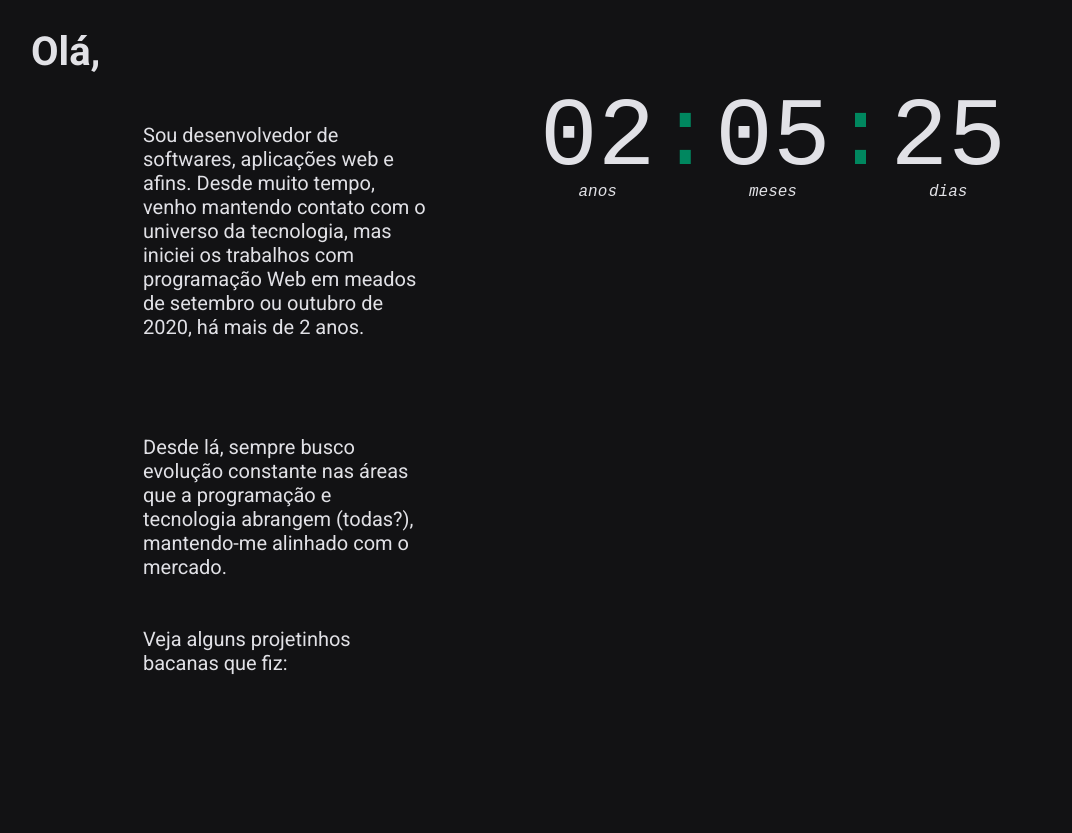
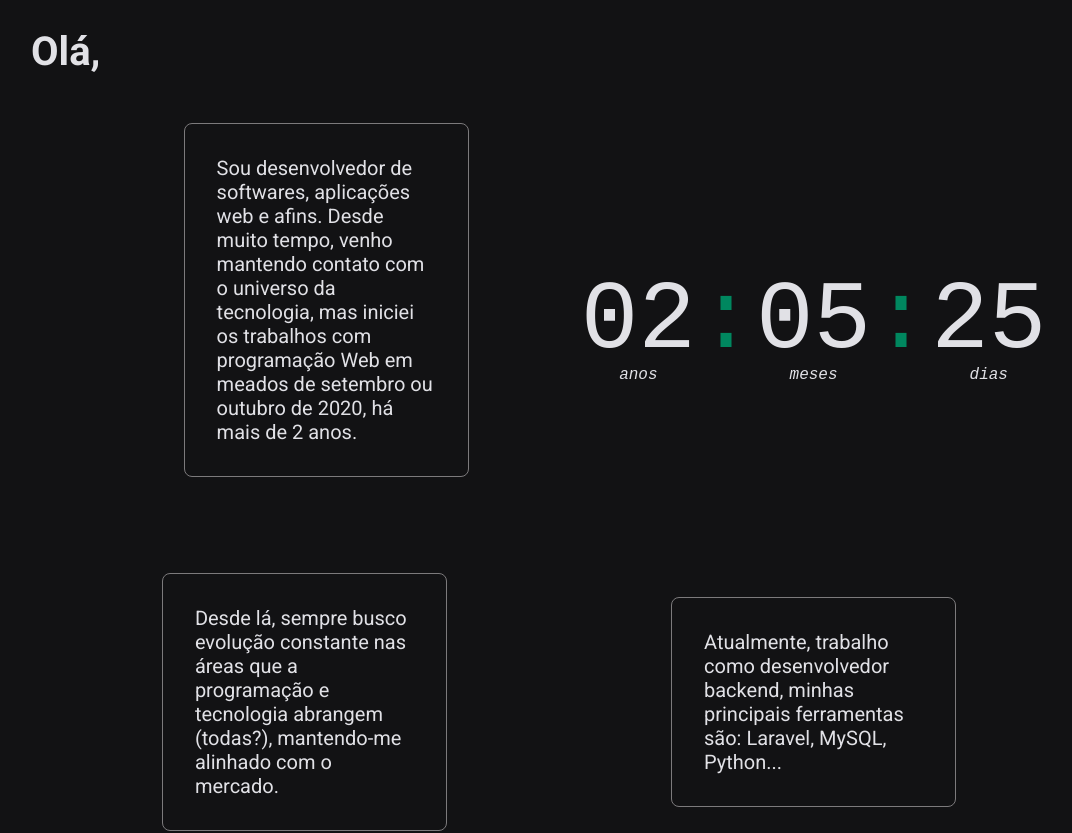
Before and after one commit to NatanRei/portifolio, a React (Vite) app: page / in a window 1280 px wide. Shown: the part 900-1733 px from the top of the page, without its empty margins (81-1153 px from the left). Built offline with nearby package versions, Linux system fonts and the light colour scheme; a web font is replaced by a local one.

Commit message:
feat: ajustes no about

```diff
--- a/src/components/TextLoop.tsx
+++ b/src/components/TextLoop.tsx
@@ -34,6 +34,7 @@ export function TextLoop() {
         "MySQL",
         "Firebase",
         "Docker",
+        "AWS EC2",
         "Python",
         "Selenium",
     ];
--- a/src/pages/LandingPage/components/About/About.styles.ts
+++ b/src/pages/LandingPage/components/About/About.styles.ts
@@ -14,10 +14,15 @@ export const BoxContainer = styled("div", {
     width: "100%",
     display: "flex",
     flexDirection: "row",
-    alignContent: "center"
+    alignItems: "center",
+    justifyContent: "center",
+
 });
 
-export const ParagraphContainer = styled("div", {
+export const Paragraph = styled("p", {
+    border: "1px solid $gray700",
+    padding: "2rem",
+    borderRadius: 8,
     fontSize: "$lg",
     width: "27%",
     margin: "3rem 7rem",
--- a/src/pages/LandingPage/components/About/About.tsx
+++ b/src/pages/LandingPage/components/About/About.tsx
@@ -1,4 +1,4 @@
-import { AboutContainer, BoxContainer, ParagraphContainer } from "./About.styles";
+import { AboutContainer, BoxContainer, Paragraph } from "./About.styles";
 import {formatDistanceToNow} from 'date-fns'
 import ptBR from 'date-fns/locale/pt-BR';
 import { diffBetweenDates } from "../../../../services/date";
@@ -17,21 +17,24 @@ export function About() {
         <AboutContainer>
             <h2>Olá,</h2>
             <BoxContainer>
-            <ParagraphContainer>
+            <Paragraph>
                 Sou desenvolvedor de softwares, aplicações web e afins.
                 Desde muito tempo, venho mantendo contato com o universo da tecnologia,
                 mas iniciei os trabalhos com programação Web em meados de setembro ou outubro de 2020, {publishedDateRelativeToNow}.
-            </ParagraphContainer>
+            </Paragraph>
             <Counter initialDate={initOfNatanProgramingCarrer} />
             </BoxContainer>
-            <ParagraphContainer>
+            <BoxContainer>
+            <Paragraph>
                 Desde lá, sempre busco evolução constante nas áreas que a programação e tecnologia abrangem (todas?), mantendo-me alinhado com o mercado.
-            </ParagraphContainer>
-
-            <ParagraphContainer>
+            </Paragraph>
+            <Paragraph>
+                Atualmente, trabalho como desenvolvedor backend, minhas principais ferramentas são: Laravel, MySQL, Python...
+            </Paragraph>
+            </BoxContainer>
+            <BoxContainer style={{ fontSize: '1.875rem', marginTop: '2rem' }}>
                 Veja alguns projetinhos bacanas que fiz:
-            </ParagraphContainer>
-
+            </BoxContainer>
         </AboutContainer>
     );
 }
--- a/src/pages/LandingPage/components/About/components/Counter.styles.ts
+++ b/src/pages/LandingPage/components/About/components/Counter.styles.ts
@@ -20,7 +20,6 @@ export const CounterContainer = styled("div", {
 
 });
 export const Separator = styled("div", {
-    padding: '2rem 0',
     color: '$green500',
     width: '2rem',
     overflow: 'hidden',
--- a/src/pages/LandingPage/components/About/components/Counter.tsx
+++ b/src/pages/LandingPage/components/About/components/Counter.tsx
@@ -13,7 +13,6 @@ const years = String(diffDate["years"]).padStart(2, '0')
   const days = String(diffDate["days"]).padStart(2, '0')
 
   return (
-    <div>
     <CounterContainer>
       <div>
         <div>
@@ -39,9 +38,5 @@ const years = String(diffDate["years"]).padStart(2, '0')
         <i>dias</i>
       </div>
     </CounterContainer>
-
-
-
-    </div>
   )
 }
--- a/src/pages/LandingPage/components/Initial/Initial.tsx
+++ b/src/pages/LandingPage/components/Initial/Initial.tsx
@@ -22,7 +22,6 @@ export function Initial() {
     } else {
       let opacityPercent = ((pageOffset * 100) / widowHeight)
       opacityPercent = opacityPercent > 100 ? 100 : opacityPercent < 0 ? 0 : opacityPercent;
-      console.log(opacityPercent / 100);
         setOpacity(1 - (opacityPercent / 100));
     }
 };
```
